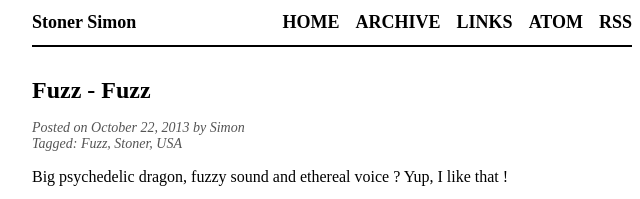
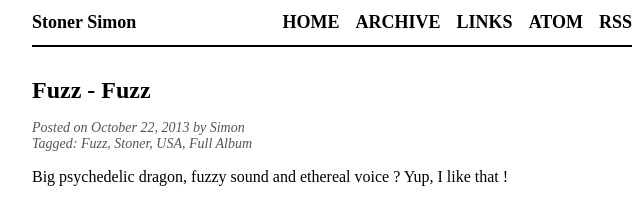
Before and after one commit to schatteleyn/stoner-simon, a plain HTML site: page posts/2013-10-22-fuzz-fuzz.html in a window 1280 px wide. Shown: the top 199 px of the page, 308-948 px from the left. Drawn offline with Linux system fonts and the light colour scheme.

Commit message:
add a tag

```diff
--- a/posts/2013-10-22-fuzz-fuzz.html
+++ b/posts/2013-10-22-fuzz-fuzz.html
@@ -31,7 +31,7 @@
         by Simon
 
     <br />
-    Tagged: Fuzz, Stoner, USA
+    Tagged: Fuzz, Stoner, USA, Full Album
 </div>
 
 <p>Big psychedelic dragon, fuzzy sound and ethereal voice ? Yup, I like that !</p>
```
